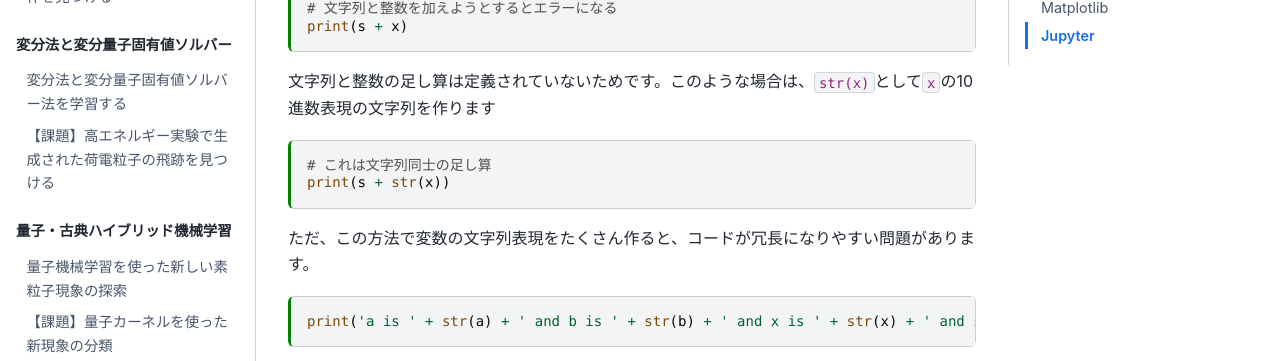
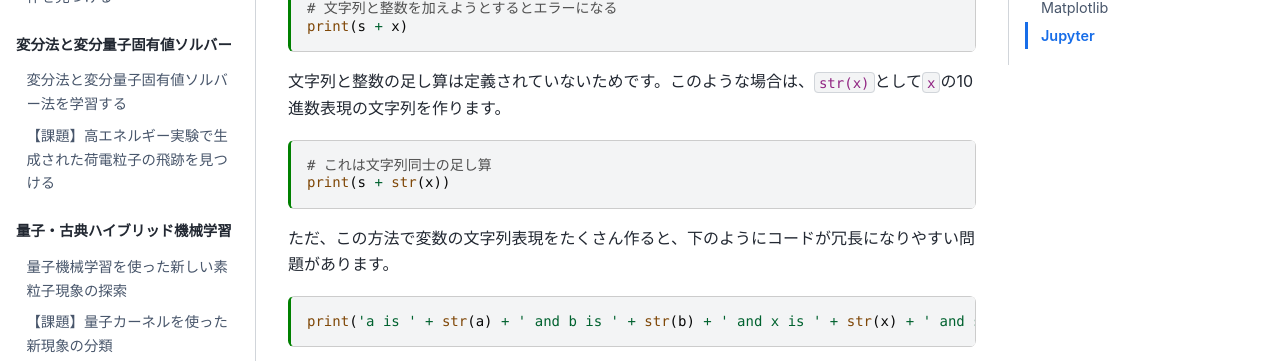
Before and after one commit to UTokyo-ICEPP/qc-workbook, a Jupyter Book: the page built from source/ja/python_intro.md, in a window 1280 px wide and 900 px high, scrolled down 7440 px. Shown: the part 189-550 px from the top of the window. Built offline with Jupyter Book 1.0.4 settings and Sphinx 7.4.7 and the Sphinx Book theme 1.1.4, drawn with Linux system fonts in a browser that asks for light colours; some of the changed text lies outside the part shown.

Commit message:
synced with lecturenotes

````diff
--- a/source/ja/python_intro.md
+++ b/source/ja/python_intro.md
@@ -331,7 +332,7 @@ x = 3
 print(s + x)
 ```
 
-文字列と整数の足し算は定義されていないためです。このような場合は、`str(x)`として`x`の10進数表現の文字列を作ります
+文字列と整数の足し算は定義されていないためです。このような場合は、`str(x)`として`x`の10進数表現の文字列を作ります。
 
 ```{code-cell} ipython3
 :tags: [remove-output]
@@ -340,7 +341,7 @@ print(s + x)
 print(s + str(x))
 ```
 
-ただ、この方法で変数の文字列表現をたくさん作ると、コードが冗長になりやすい問題があります。
+ただ、この方法で変数の文字列表現をたくさん作ると、下のようにコードが冗長になりやすい問題があります。
 
 ```{code-cell} ipython3
 :tags: [remove-output]
@@ -1150,7 +1151,3 @@ from IPython.display import Math
 
 Math(r'\frac{e^{2 \pi i j k}}{\sqrt{2}}')
 ```
-
-```{code-cell} ipython3
-
-```
````
Also changed, not shown: other parts of source/ja/python_intro.md (+2 -1 lines).
